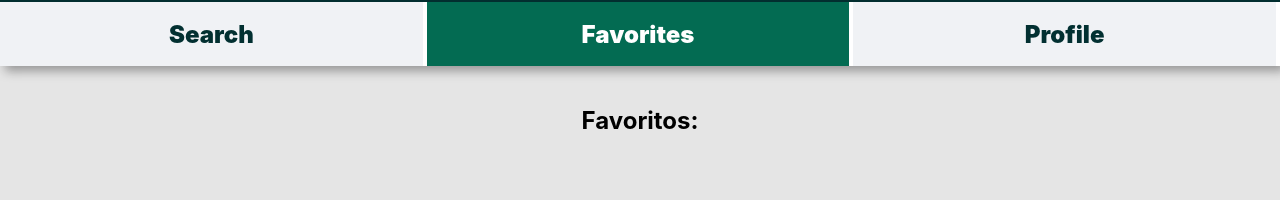
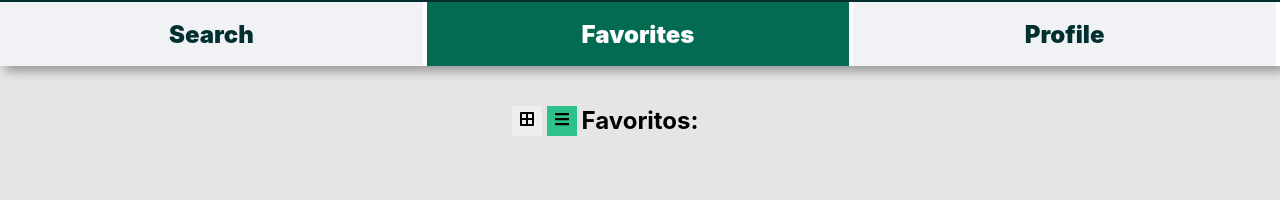
Before and after one commit to Ply3r/trybe-tunes, a React (Create React App) app: page /trybe-tunes/favorites in a window 1280 px wide. Shown: the part 94-294 px from the top of the page. Built offline with nearby package versions, Linux system fonts and the light colour scheme.

Commit message:
mudando o scroll e add butao de grid na page

```diff
--- a/src/components/MusicCard.js
+++ b/src/components/MusicCard.js
@@ -47,10 +47,10 @@ class MusicCard extends Component {
   }
 
   trackContain() {
-    const { obj: { trackName, previewUrl, artworkUrl100 }, index } = this.props;
+    const { obj: { trackName, previewUrl, artworkUrl100 }, index, grid } = this.props;
     const { favorite } = this.state;
     return (
-      <div className="musica">
+      <div className={ grid ? 'grid-card' : 'musica' }>
         <p>{ index }</p>
         <img src={ artworkUrl100 } alt="musica-imagem" />
         <h3>{ trackName }</h3>
@@ -63,7 +63,7 @@ class MusicCard extends Component {
           O seu navegador não suporta o elemento
           <code>audio</code>
         </audio>
-        <div className="heart-fav" onClick={this.handleCheck}>
+        <div className={ grid ? 'heard-fav-grid' : 'heart-fav' } onClick={this.handleCheck}>
           { favorite ? <FaHeart /> : <FaRegHeart />}
         </div>
       </div>
@@ -86,11 +86,15 @@ MusicCard.propTypes = {
     trackId: PropTypes.number.isRequired,
     previewUrl: PropTypes.string.isRequired,
   }).isRequired,
+  index: PropTypes.number,
   getFavoritas: PropTypes.func,
+  grid: PropTypes.bool,
 };
 
 MusicCard.defaultProps = {
   getFavoritas: () => '',
+  index: '',
+  grid: false,
 };
 
 export default MusicCard;
--- a/src/css/album.css
+++ b/src/css/album.css
@@ -30,3 +30,23 @@
   height: 90%;
   width: 50%;
 }
+
+.musicas::-webkit-scrollbar {
+  width: 10px;
+}
+
+/* Track */
+.musicas::-webkit-scrollbar-track {
+  background-color: transparent;
+}
+
+/* Handle */
+.musicas::-webkit-scrollbar-thumb {
+  background: #888;
+  border-radius: 30px;
+}
+
+/* Handle on hover */
+.musicas::-webkit-scrollbar-thumb:hover {
+  background: #555;
+}
--- a/src/css/favorites.css
+++ b/src/css/favorites.css
@@ -1,11 +1,11 @@
 .page-favorites {
   margin-top: 5vh;
   width: 100vw;
-  height: 75vh;
   display: flex;
   align-items: center;
   flex-direction: column;
   justify-content: center;
+  transition: 1s ease;
 }
 
 .page-favorites h2 {
@@ -17,3 +17,27 @@
   width: 50%;
   overflow: auto;
 }
+
+.buttons-container {
+  position: absolute;
+  top: 25%;
+  left: 40%;
+}
+
+.heigth {
+  height: 100%;
+  width: 100%;
+}
+
+.bot {
+  margin-right: 5px;
+  font-size: 1em;
+  width: 30px;
+  height: 30px;
+  cursor: pointer;
+  border: none;
+}
+
+.active-bot {
+  background-color: var(--main-color);
+}
--- a/src/css/musicas.css
+++ b/src/css/musicas.css
@@ -9,6 +9,40 @@
 .grid-container a {
   text-decoration: none;
   color: unset;
+}
+
+.grid-card {
+  position: relative;
+  width: 400px;
+  height: 500px;
+  margin: 10px;
+}
+
+.grid-card img {
+  width: 100%;
+}
+
+.grid-card h3 {
+  margin: 5px;
+  font-size: 1.5em;
+}
+
+.grid-card p {
+  display: none;
+}
+
+.grid-card audio {
+  display: none;
+}
+
+.heard-fav-grid {
+  cursor: pointer;
+  position: absolute;
+  top: 4%;
+  right: 5%;
+  color: white;
+  font-size: 2em;
+  text-shadow: 0 0 1em black;
 }
 
 .album-card {
--- a/src/index.css
+++ b/src/index.css
@@ -25,3 +25,23 @@ code {
   display: flex;
   justify-content: center;
 }
+
+body::-webkit-scrollbar {
+  width: 10px;
+}
+
+/* Track */
+body::-webkit-scrollbar-track {
+  background-color: transparent;
+}
+
+/* Handle */
+body::-webkit-scrollbar-thumb {
+  background: #888;
+  border-radius: 30px;
+}
+
+/* Handle on hover */
+body::-webkit-scrollbar-thumb:hover {
+  background: #555;
+}
--- a/src/pages/Favorites.js
+++ b/src/pages/Favorites.js
@@ -3,6 +3,7 @@ import Header from '../components/Header';
 import Loading from '../components/Loading';
 import MusicCard from '../components/MusicCard';
 import { getFavoriteSongs } from '../services/favoriteSongsAPI';
+import { FaBorderAll, FaBars } from 'react-icons/fa';
 import '../css/favorites.css'
 
 class Favorites extends Component {
@@ -11,6 +12,7 @@ class Favorites extends Component {
     this.state = {
       favoritas: [],
       loading: false,
+      grid: false,
     };
   }
 
@@ -24,18 +26,49 @@ class Favorites extends Component {
     this.setState({ favoritas: favoriteSongs, loading: false });
   }
 
+  handleGridChange = ({ target }) => {
+    const { name } = target.closest('button')
+    if (name === 'grid') {
+      this.setState({ grid: true })
+    } else {
+      this.setState({ grid: false })
+    }
+  }
+
   favoritasContain = () => {
-    const { favoritas } = this.state;
+    const { favoritas, grid } = this.state;
     let elements;
     if (favoritas.length) {
       elements = favoritas.map((obj, index) => (
-        <MusicCard key={ obj.trackName } obj={ obj } index={index + 1} getFavoritas={ this.getFavoritas } />
+        <MusicCard
+          key={ obj.trackName }
+          obj={ obj }
+          grid={ grid }
+          index={index + 1}
+          getFavoritas={ this.getFavoritas }
+        />
       ));
     }
     return (
       <div className="page-favorites">
+        <div className="buttons-container">
+          <button
+            onClick={ this.handleGridChange }
+            name="grid"
+            className={ `bot ${ grid && 'active-bot' }` }
+          >
+            <FaBorderAll />
+          </button>
+          <button
+            onClick={ this.handleGridChange }
+            name="flex"
+            className={ `bot ${ !grid && 'active-bot' }` }
+          >
+            <FaBars />
+          </button>
+        </div>
         <h2>Favoritos: </h2>
-        <div className="favs">
+        <div className={ grid ? 'grid-container heigth' : 'favs' }>
           { elements }
         </div>
       </div>
```
